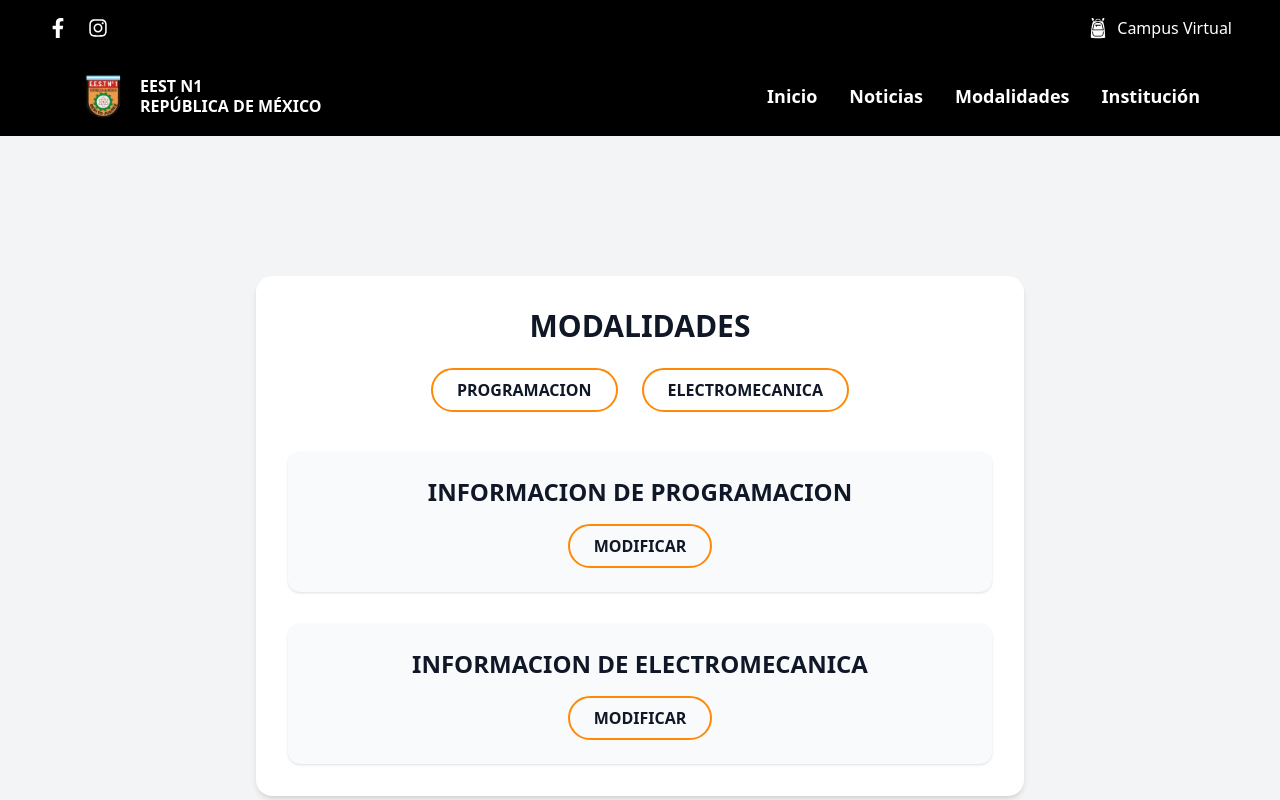
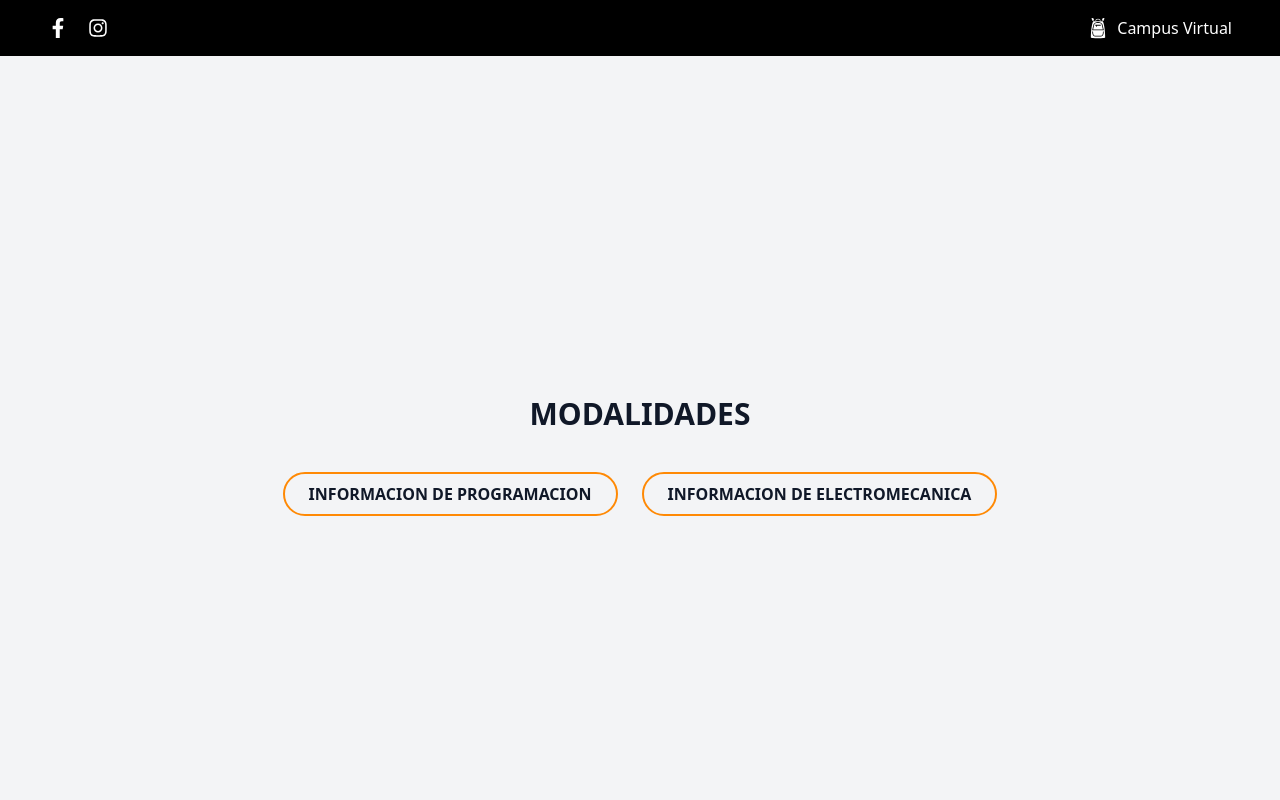
Before and after one commit to ErosChristensen/Proyecto-Escolar-Front, a React (Vite) app: page /admin-modalidades in a window 1280 px wide. Shown: the top 800 px of the page. Built offline with nearby package versions, Linux system fonts and the light colour scheme.

Commit message:
modificando estetica

```diff
--- a/src/components/Admin_Inicio.jsx
+++ b/src/components/Admin_Inicio.jsx
@@ -7,10 +7,10 @@ function AdminInicio() {
   return (
     <>
       <Nav />
-      <div className="flex justify-center items-center min-h-screen bg-gray-100 px-4 py-10">
-        <div className="bg-white shadow-xl rounded-2xl p-8 w-full max-w-3xl border-2 border-orange-400">
+      <div className="flex justify-center items-start min-h-screen bg-gray-100 px-4 py-10 space-y-10 flex-col">
+        {/* ---------- INFORMACIÓN DE INICIO ---------- */}
+        <div className="bg-white shadow-xl rounded-2xl p-8 w-full max-w-4xl border-2 border-orange-400 mx-auto">
           {!editando ? (
-            // Vista inicial
             <div className="text-center space-y-6">
               <h2 className="text-3xl font-bold text-gray-800">
                 INFORMACIÓN DE INICIO
@@ -23,13 +23,11 @@ function AdminInicio() {
               </button>
             </div>
           ) : (
-            // Vista edición
             <div className="space-y-6">
               <h2 className="text-3xl font-bold text-center text-gray-800">
                 INFORMACIÓN DE INICIO
               </h2>
 
-              {/* Botón Guardar */}
               <div className="flex justify-center">
                 <button
                   onClick={() => setEditando(false)}
@@ -39,7 +37,6 @@ function AdminInicio() {
                 </button>
               </div>
 
-              {/* Inputs principales */}
               <div className="space-y-4">
                 <input
                   type="text"
@@ -74,7 +71,6 @@ function AdminInicio() {
                 </div>
               </div>
 
-              {/* Preguntas y respuestas */}
               <div className="space-y-4">
                 <div>
                   <h3 className="font-bold text-gray-700">
@@ -119,7 +115,6 @@ function AdminInicio() {
                 </div>
               </div>
 
-              {/* Redes y contactos */}
               <div className="flex flex-wrap gap-3">
                 <input
                   type="text"
@@ -145,6 +140,33 @@ function AdminInicio() {
             </div>
           )}
         </div>
+
+        {/* ---------- REGISTROS DE PRE-INSCRIPCIÓN ---------- */}
+        <div className="bg-white shadow-xl rounded-2xl p-8 w-full max-w-4xl border-2 border-orange-400 mx-auto">
+          <h2 className="text-2xl font-bold text-gray-800 mb-4">
+            REGISTROS DE PRE-INSCRIPCIÓN
+          </h2>
+          <button className="px-6 py-2 border-2 border-orange-400 rounded-full font-bold text-black hover:bg-orange-400 hover:text-white transition mb-6">
+            GUARDAR
+          </button>
+
+          <div className="overflow-x-auto">
+            <table className="min-w-full border border-gray-300">
+              <tbody>
+                {Array.from({ length: 10 }).map((_, rowIndex) => (
+                  <tr key={rowIndex}>
+                    {Array.from({ length: 5 }).map((_, colIndex) => (
+                      <td
+                        key={colIndex}
+                        className="border border-gray-300 h-12 w-32 text-center"
+                      ></td>
+                    ))}
+                  </tr>
+                ))}
+              </tbody>
+            </table>
+          </div>
+        </div>
       </div>
     </>
   );
--- a/src/components/Admin_Modalidades.jsx
+++ b/src/components/Admin_Modalidades.jsx
@@ -1,51 +1,157 @@
-  import React from "react";
-import Nav from "../components/Nav.jsx";
+import React, { useState } from "react";
 
-function Admin_Modalidades() {
+export default function ModalidadesAdmin() {
+  const [mostrarProgramacion, setMostrarProgramacion] = useState(false);
+  const [mostrarElectro, setMostrarElectro] = useState(false);
+
+  const [titulo1, setTitulo1] = useState("TECNICO/A EN PROGRAMACION E INFORMATICA");
+  const [titulo2, setTitulo2] = useState("PROGRAMACION: LOGICA QUE TRANSFORMA");
+
+  const [editandoTitulo1, setEditandoTitulo1] = useState(false);
+  const [editandoTitulo2, setEditandoTitulo2] = useState(false);
+
+  const toggleProgramacion = () => {
+    setMostrarProgramacion(!mostrarProgramacion);
+    setMostrarElectro(false);
+  };
+
+  const toggleElectro = () => {
+    setMostrarElectro(!mostrarElectro);
+    setMostrarProgramacion(false);
+  };
+
   return (
-    <>
-    <Nav/>
-    <div className="min-h-screen bg-gray-100 flex flex-col items-center justify-center py-10 px-6">
-      {/* Contenedor principal */}
-      <div className="bg-white shadow-md rounded-2xl p-8 w-full max-w-3xl text-center">
-        {/* Título */}
-        <h2 className="text-3xl font-extrabold mb-6 text-gray-900">
+    <div className="min-h-screen bg-gray-100 flex items-center justify-center py-10 px-6">
+      <div className="w-full max-w-4xl mx-auto space-y-10">
+        <h2 className="text-3xl font-extrabold text-center text-gray-900">
           MODALIDADES
         </h2>
 
-        {/* Botones de modalidades */}
-        <div className="flex justify-center gap-6 mb-10">
-          <button className="px-6 py-2 border-2 border-orange-400 text-gray-900 font-semibold rounded-full hover:bg-orange-100 transition">
-            PROGRAMACION
+        <div className="flex justify-center gap-6">
+          <button
+            onClick={toggleProgramacion}
+            className="px-6 py-2 border-2 border-orange-400 text-gray-900 font-semibold rounded-full hover:bg-orange-100 transition"
+          >
+            INFORMACION DE PROGRAMACION
           </button>
-          <button className="px-6 py-2 border-2 border-orange-400 text-gray-900 font-semibold rounded-full hover:bg-orange-100 transition">
-            ELECTROMECANICA
+          <button
+            onClick={toggleElectro}
+            className="px-6 py-2 border-2 border-orange-400 text-gray-900 font-semibold rounded-full hover:bg-orange-100 transition"
+          >
+            INFORMACION DE ELECTROMECANICA
           </button>
         </div>
 
-        {/* Sección programación */}
-        <div className="bg-gray-50 rounded-xl shadow-sm p-6 mb-8">
-          <h3 className="text-2xl font-bold mb-4 text-gray-900">
-            INFORMACION DE PROGRAMACION
-          </h3>
-          <button className="px-6 py-2 border-2 border-orange-400 text-gray-900 font-semibold rounded-full hover:bg-orange-100 transition">
-            MODIFICAR
-          </button>
-        </div>
+        {/* ---------- PROGRAMACION ---------- */}
+        {mostrarProgramacion && (
+          <div className="bg-white shadow-xl rounded-2xl p-8 border-2 border-orange-400">
+            <div className="flex justify-center mb-6">
+              <button
+                className="px-6 py-2 border-2 border-orange-400 rounded-full font-bold text-black hover:bg-orange-400 hover:text-white transition"
+              >
+                GUARDAR
+              </button>
+            </div>
 
-        {/* Sección electromecánica */}
-        <div className="bg-gray-50 rounded-xl shadow-sm p-6">
-          <h3 className="text-2xl font-bold mb-4 text-gray-900">
-            INFORMACION DE ELECTROMECANICA
-          </h3>
-          <button className="px-6 py-2 border-2 border-orange-400 text-gray-900 font-semibold rounded-full hover:bg-orange-100 transition">
-            MODIFICAR
-          </button>
-        </div>
+            {/* Campos editables */}
+            <div className="space-y-4">
+              {editandoTitulo1 ? (
+                <input
+                  type="text"
+                  value={titulo1}
+                  onChange={(e) => setTitulo1(e.target.value)}
+                  onBlur={() => setEditandoTitulo1(false)}
+                  autoFocus
+                  className="w-full border-2 border-orange-400 rounded-full px-4 py-2 font-bold text-center focus:outline-none focus:ring-2 focus:ring-orange-300"
+                />
+              ) : (
+                <div
+                  onClick={() => setEditandoTitulo1(true)}
+                  className="w-full border-2 border-orange-400 rounded-full px-4 py-2 font-bold text-center cursor-text hover:bg-orange-50 transition"
+                >
+                  {titulo1}
+                </div>
+              )}
+
+              {editandoTitulo2 ? (
+                <input
+                  type="text"
+                  value={titulo2}
+                  onChange={(e) => setTitulo2(e.target.value)}
+                  onBlur={() => setEditandoTitulo2(false)}
+                  autoFocus
+                  className="w-full border-2 border-orange-400 rounded-full px-4 py-2 font-bold text-center focus:outline-none focus:ring-2 focus:ring-orange-300"
+                />
+              ) : (
+                <div
+                  onClick={() => setEditandoTitulo2(true)}
+                  className="w-full border-2 border-orange-400 rounded-full px-4 py-2 font-bold text-center cursor-text hover:bg-orange-50 transition"
+                >
+                  {titulo2}
+                </div>
+              )}
+            </div>
+
+            {/* Campos no editables */}
+            <div className="mt-6 space-y-4">
+              <div>
+                <h4 className="font-bold text-gray-700 mb-2">INTRODUCCIÓN</h4>
+                <p className="text-gray-700">
+                  Aquí va la descripción de la modalidad de programación. Este texto no es editable.
+                </p>
+              </div>
+
+              <div>
+                <h4 className="font-bold text-gray-700 mb-2">ALCANCE DEL TÍTULO</h4>
+                <p className="text-gray-700">
+                  Descripción del alcance del título, solo lectura.
+                </p>
+              </div>
+
+              <div>
+                <h4 className="font-bold text-gray-700 mb-2">TALLERES PRINCIPALES</h4>
+                <p className="text-gray-700">
+                  Listado de talleres. Este contenido no se puede editar.
+                </p>
+              </div>
+
+              <div>
+                <h4 className="font-bold text-gray-700 mb-2">¿POR QUÉ ELEGIRLA?</h4>
+                <p className="text-gray-700">
+                  Motivos para elegir esta modalidad, solo lectura.
+                </p>
+              </div>
+
+              <div>
+                <h4 className="font-bold text-gray-700 mb-2">ELECCIÓN DE MODALIDAD</h4>
+                <p className="text-gray-700">
+                  Información sobre cómo elegir la modalidad. No editable.
+                </p>
+              </div>
+            </div>
+          </div>
+        )}
+
+        {/* ---------- ELECTROMECANICA ---------- */}
+        {mostrarElectro && (
+          <div className="bg-white shadow-xl rounded-2xl p-8 border-2 border-orange-400">
+            <div className="flex justify-center mb-6">
+              <button
+                className="px-6 py-2 border-2 border-orange-400 rounded-full font-bold text-black hover:bg-orange-400 hover:text-white transition"
+              >
+                MODIFICAR
+              </button>
+            </div>
+
+            <div className="space-y-4">
+              <h4 className="font-bold text-gray-700 mb-2">ELECTROMECÁNICA</h4>
+              <p className="text-gray-700">
+                Aquí el administrador podrá editar los campos con borde naranja, los títulos y descripciones no editables mantienen solo texto normal.
+              </p>
+            </div>
+          </div>
+        )}
       </div>
     </div>
-    </>
   );
 }
-
-export default Admin_Modalidades;
```
